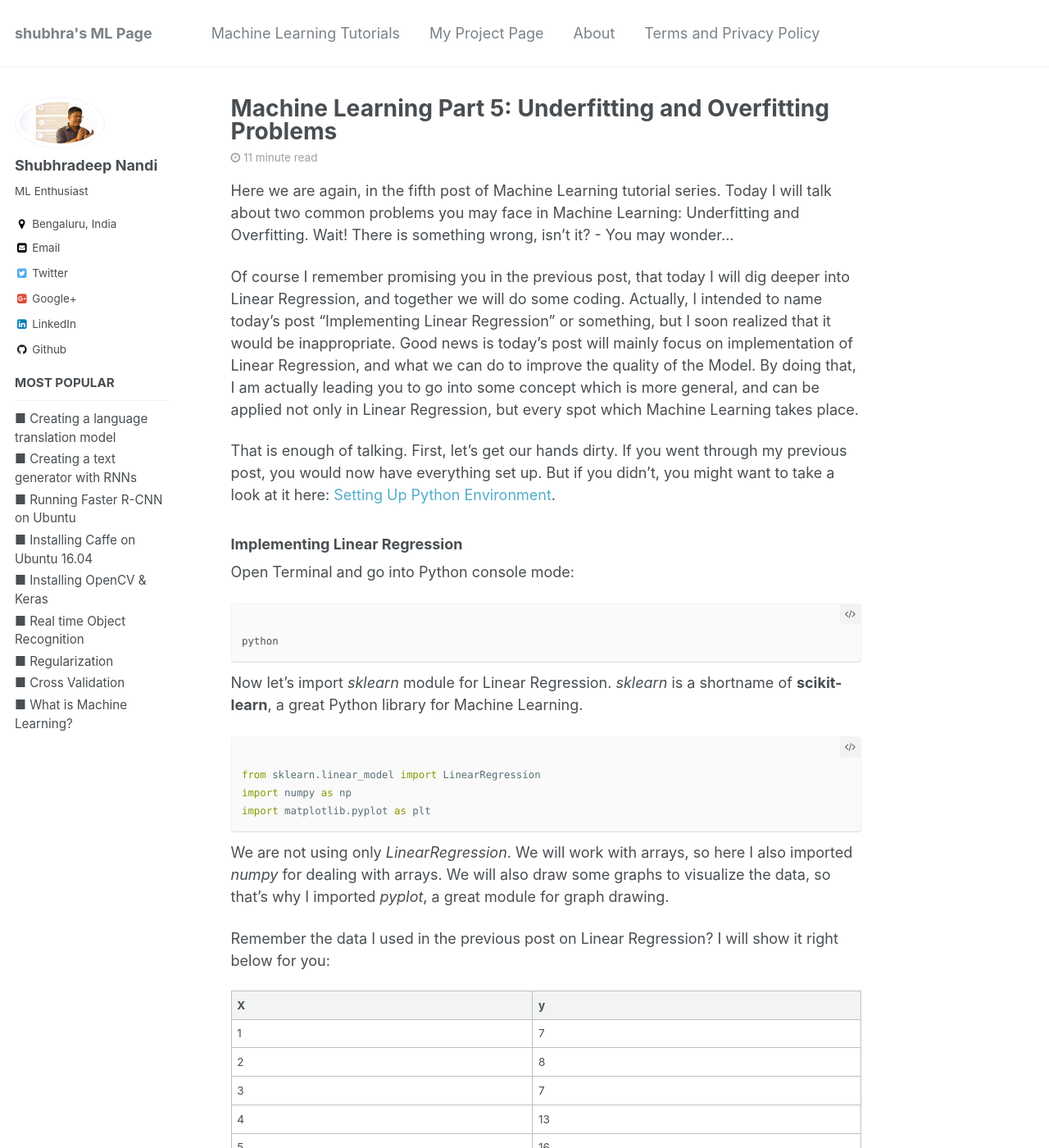
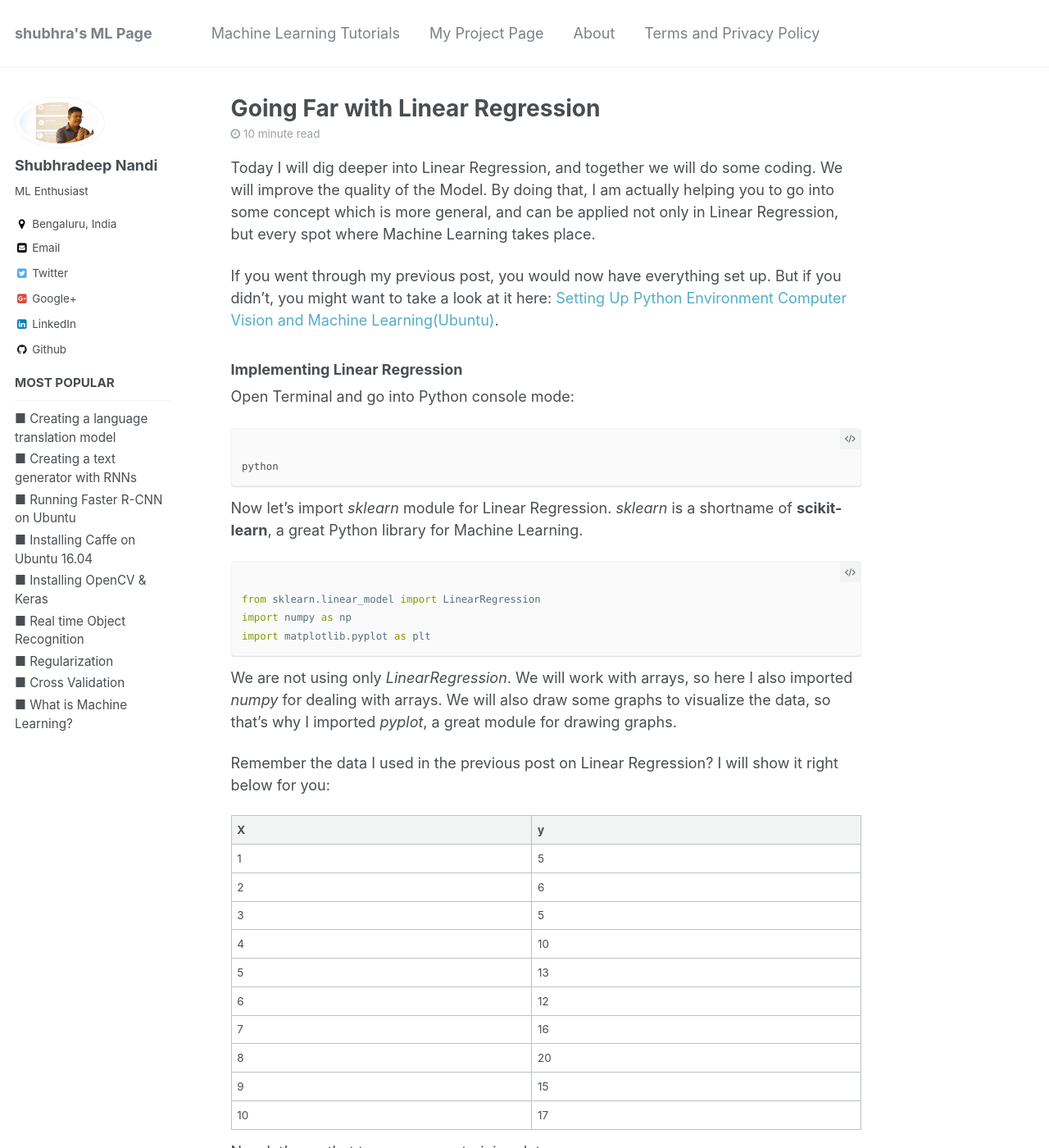
Before and after one commit to shubhradeepnandi/shubhradeepnandi.github.io, a Jekyll site: the page built from _posts/2016-10-12-Underfit-Overfit.md, in a window 1280 px wide and 1400 px high. Shown: the whole window at 82% size. Built offline with Jekyll 4.4.1, drawn with Linux system fonts in a browser that asks for light colours; formulas are drawn with MathJax 3; comment, search, counter and statistics services are not loaded; some of the changed text lies outside the part shown.

Commit message:
added blog changes

```diff
--- a/_posts/2016-10-12-Underfit-Overfit.md
+++ b/_posts/2016-10-12-Underfit-Overfit.md
@@ -1,5 +1,5 @@
 ---
-title: "Machine Learning Part 5: Underfitting and Overfitting Problems"
+title: "Going Far with Linear Regression"
 header:
   teaser: tutorials/underfit-overfit/poly_2_test.jpg
 categories:
@@ -13,11 +13,9 @@
   - problems
 ---
 <script src="https://cdn.mathjax.org/mathjax/latest/MathJax.js?config=TeX-AMS-MML_HTMLorMML" type="text/javascript"></script>
-Here we are again, in the fifth post of Machine Learning tutorial series. Today I will talk about two common problems you may face in Machine Learning: Underfitting and Overfitting. Wait! There is something wrong, isn't it? - You may wonder...
+Today I will dig deeper into Linear Regression, and together we will do some coding. We will improve the quality of the Model. By doing that, I am actually helping you to go into some concept which is more general, and can be applied not only in Linear Regression, but every spot where Machine Learning takes place.
 
-Of course I remember promising you in the previous post, that today I will dig deeper into Linear Regression, and together we will do some coding. Actually, I intended to name today's post "Implementing Linear Regression" or something, but I soon realized that it would be inappropriate. Good news is today's post will mainly focus on implementation of Linear Regression, and what we can do to improve the quality of the Model. By doing that, I am actually leading you to go into some concept which is more general, and can be applied not only in Linear Regression, but every spot which Machine Learning takes place.
-
-That is enough of talking. First, let's get our hands dirty. If you went through my previous post, you would now have everything set up. But if you didn't, you might want to take a look at it here: [Setting Up Python Environment](https://chunml.github.io/ChunML.github.io/tutorial/Setting-Up-Python-Environment-For-Computer-Vision-And-Machine-Learning/){:target="_blank"}.
+If you went through my previous post, you would now have everything set up. But if you didn't, you might want to take a look at it here: [Setting Up Python Environment Computer Vision and Machine Learning(Ubuntu)](https://iidsa.in/tutorial/Setting-Up-Python-Environment-For-Computer-Vision-And-Machine-Learning/){:target="_blank"}.
 
 ### Implementing Linear Regression
 
@@ -35,28 +33,28 @@
 import matplotlib.pyplot as plt
 {% endhighlight %}
 
-We are not using only *LinearRegression*. We will work with arrays, so here I also imported *numpy* for dealing with arrays. We will also draw some graphs to visualize the data, so that's why I imported *pyplot*, a great module for graph drawing.
+We are not using only *LinearRegression*. We will work with arrays, so here I also imported *numpy* for dealing with arrays. We will also draw some graphs to visualize the data, so that's why I imported *pyplot*, a great module for drawing graphs.
 
 Remember the data I used in the previous post on Linear Regression? I will show it right below for you:
 
 | X       | y           |
 | ------------- |-------------|
-| 1      | 7 |
-| 2      | 8 |
-| 3      | 7 |
-| 4      | 13 |
-| 5      | 16 |
-| 6      | 15 |
-| 7      | 19 |
-| 8      | 23 |
-| 9      | 18 |
-| 10      | 21 |
+| 1      | 5 |
+| 2      | 6 |
+| 3      | 5 |
+| 4      | 10 |
+| 5      | 13 |
+| 6      | 12 |
+| 7      | 16 |
+| 8      | 20 |
+| 9      | 15 |
+| 10      | 17 |
 
 Now let's use that to prepare our training data:
 
 {% highlight python %}
 X = np.arange(1, 11).reshape(10, 1)
-y = np.array([7, 8, 7, 13, 16, 15, 19, 23, 18, 21]).reshape(10, 1)
+y = np.array([5, 6, 5, 10, 13, 12, 16, 20, 15, 17]).reshape(10, 1)
 {% endhighlight %}
 
 Nearly every Machine Learning library requires data to be formatted in the way which each row is one training example (or testing example), and each column represents one feature's data. So we have to reshape our data accordingly.
@@ -103,7 +101,7 @@
 Now let's draw all \\(X\\), \\(y\\) and \\(a\\) on the same plot. Here we got a straight line, which fit the data better than what we did before (which is easy to understand, since we only went through 4 iterations).
 
 {% highlight python %}
-plt.plot(X, y, 'ro', X, a)
+plt.plot(X, y,X,y,'ro',  X, a)
 axes = plt.gca()
 axes.set_ylim([0, 30])
 plt.show()
@@ -126,13 +124,13 @@
 
 And you can see that, our Model now has the accuracy of 85% over the training data. Commonly,  we demand a higher accuracy, let's say 90% or 95%. So by looking at the current accuracy, we can tell that our Model is not performing as we are expecting. So let's think about an improvement. But how can we do that?
 
-Remember I told you about Features in the first [Post](https://chunml.github.io/ChunML.github.io/tutorial/Machine-Learning-Definition/){:target="_blank"}? Features are something we use to distinguish one object from others. So obviously, if we have more Features, then we will likely have a better fit model, since it can receive more necessary information for training. But how we can acquire more Features?
+Remember I told you about Features in the first [Post](https://iidsa.in/tutorial/Machine-Learning-Definition/){:target="_blank"}? Features are something we use to distinguish one object from others. So obviously, if we have more Features, then we will likely have a better fit model, since it can receive more necessary information for training. But how we can acquire more Features?
 
 #### Polynomial Features
 The easiest way to add more Features, is to computing *polynomial features* from the provided features. It means that if we have \\(X\\), then we can use \\(X^2\\), \\(X^3\\), etc as additional features. So let's use this approach and see if we can improve the current Model. First, we have to modify our \\(X\\) matrix by adding \\(X^2\\):
 
 {% highlight python %}
-X = np_c[X, X**2]
+X = np.c_[X, X**2]
 X
 array([[   1,    1],
        [   2,    4],
@@ -150,12 +148,12 @@
 
 {% highlight python %}
 model.fit(X, y)
-x = np.arange(1, 11, 0.1)
-x = np.c_[x, x**2]
+x = np.arange(1, 11)
+x = np.c_[x, x**2, x**3]
 a = np.dot(X, model.coef_.transpose()) + model.intercept_
 {% endhighlight %}
 
-Mathematically, we will now have \\(a=\theta_0 + \theta_1X + \theta_2X^2\\). Note that now we have more complicated matrix *X*, so we will have to use the *dot* function. An error will occur if we just use the multiply operator like above. I also created a new \\(x\\) variable, which ranges from 1 to 10, but with 0.1 step. Use the new \\(x\\) to compute \\(a\\) will result in a smoother graph of \\(a\\), since \\(a\\) is no longer a straight line anymore.
+Mathematically, we will now have \\(a=\theta_0 + \theta_1X + \theta_2X^2\\). Note that now we have more complicated matrix *X*, so we will have to use the *dot* function. An error will occur if we just use the multiply operator like above.
 
 Now let's plot things out and see what we got with new feature matrix:
 
@@ -170,16 +168,16 @@
 
 {% highlight python %}
 model.score(X, y)
-0.87215506914951546
+0.90
 {% endhighlight %}
 
-You see that? Now we got a new accuracy of 87%, which is a huge improvement right? At this point, you may think that we can improve it a lot more by continuing to add more polynomial features to it. Well, don't guess. Let's just do it. This time we will add up to degree 9.
+You see that? Now we got a new accuracy of 90%, which is a huge improvement right? At this point, you may think that we can improve it a lot more by continuing to add more polynomial features to it. Well, don't guess. Let's just do it. This time we will add up to degree 7.
 
 {% highlight python %}
 X = np.arange(1, 11)
-X = np.c_[X, X**2, X**3, X**4, X**5, X**6, X**7, X**8, X**9]
-x = np.arange(1, 11, 0.1)
-x = np.c_[x, x**2, x**3, x**4, x**5, x**6, x**7, x**8, x**9]
+X = np.c_[X, X**2, X**3, X**4, X**5, X**6, X**7]
+x = np.arange(1, 11)
+x = np.c_[x, x**2, x**3, x**4, x**5, x**6, x**7]
 
 model.fit(X, y)
 a = np.dot(x, model.coef_.transpose()) + model.intercept_
@@ -316,4 +312,4 @@
 
 So today, through implementing Linear Regression, I led you through the most common problems you may face when working with Machine Learning, which are *Underfitting* and *Overfitting*. I also showed you the easiest way to avoid those problems, which is always splitting the dataset into two parts: one for training purpose, and one for testing.
 
-Hope you find today's post helpful and you now put a further step into Machine Learning world, I think. There is no stopping as you has gone this far. In the next post, I will continue with **Logistic Regression**, which is an extremely important algorithm that you must understand, because it is the key which leads you to the most powerful learning technique nowadays: Neural Network. So stay updated, and I will be with you soon. See you!
+Hope you find this post helpful and put a further step into Machine Learning world. There is no stopping as you have gone this far. In the next post, I will continue with **Logistic Regression**, it is the key which leads you to the most powerful learning technique nowadays: Neural Network. So stay updated, and I will be with you soon. See you!
```
Also changed, not shown: other parts of _posts/2016-10-12-Underfit-Overfit.md (+8 -10 lines), _pages/terms.md (+13 -13 lines), images/tutorials/underfit-overfit/full_data.jpg, images/tutorials/underfit-overfit/poly_1.jpg, images/tutorials/underfit-overfit/poly_1_test.jpg, images/tutorials/underfit-overfit/poly_2.jpg, images/tutorials/underfit-overfit/poly_9.jpg, images/tutorials/underfit-overfit/poly_9_overfit.jpg.
